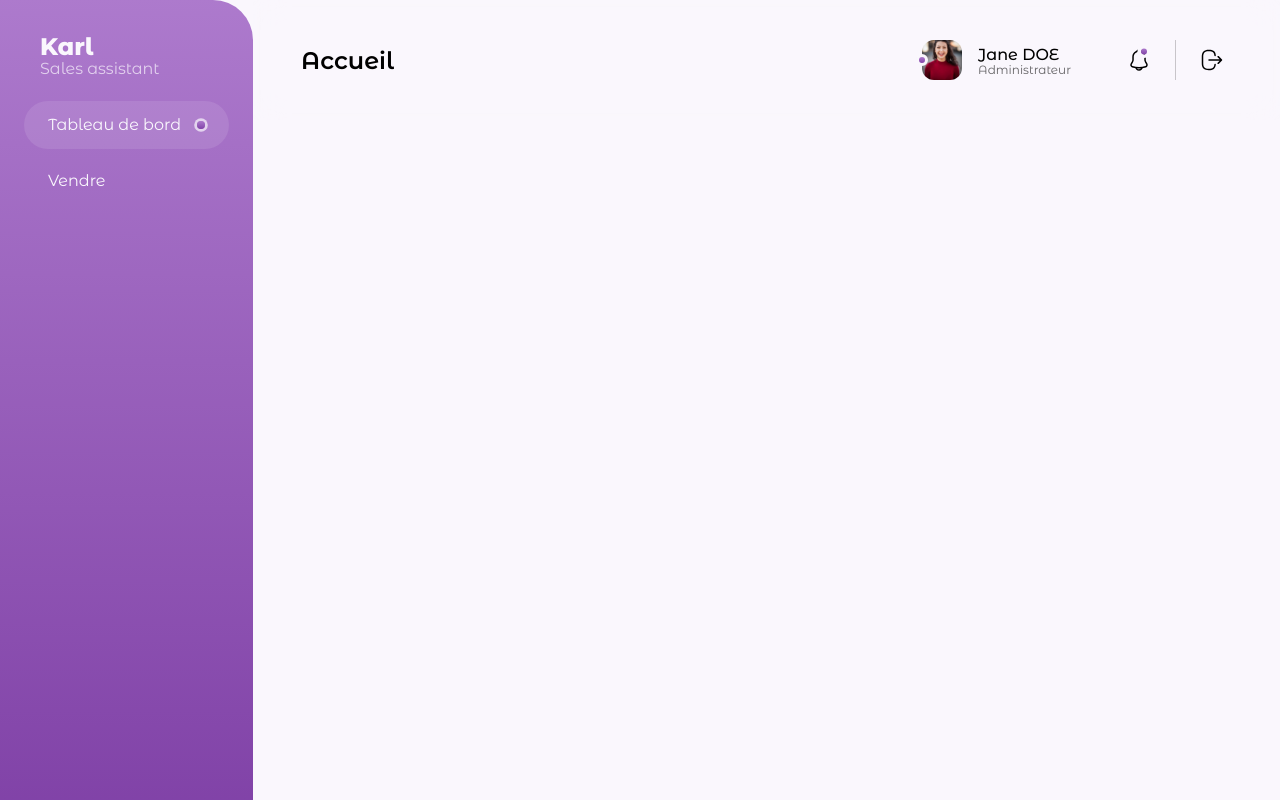
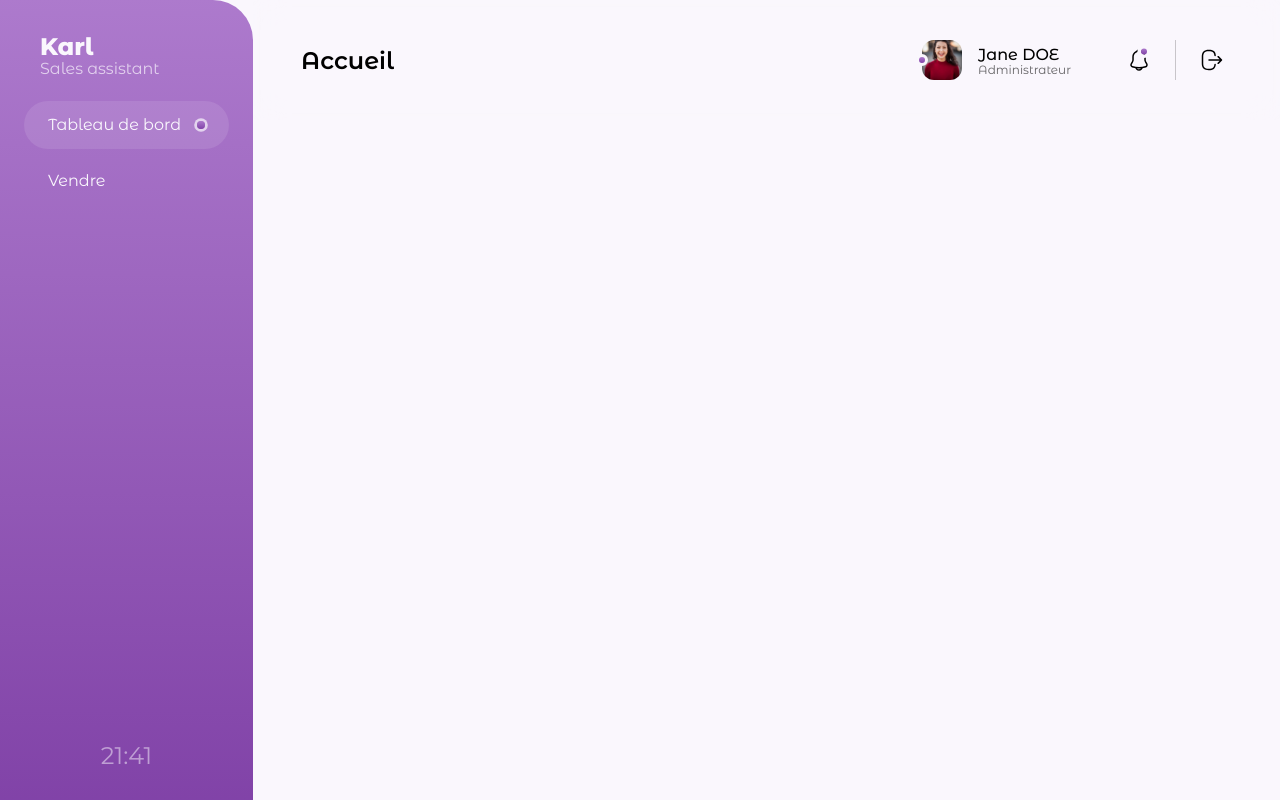
Before and after one commit to AmicaleCORE/Karl-Dashboard, a Vue app: page / in a window 1280 px wide. Built offline with nearby package versions, Linux system fonts and the light colour scheme.

Commit message:
:hammer: Update layout (add time)

```diff
--- a/src/layouts/AppLayout.vue
+++ b/src/layouts/AppLayout.vue
@@ -12,9 +12,9 @@
           <RouterLink to="/sell" active-class="active" class="sidebar__content__link">Vendre</RouterLink>
         </section>
 
-        <!-- TODO: Theme switcher
-        <section class="sidebar__content__theme"></section>
-        -->
+        <section class="sidebar__content__extra">
+          <p class="sidebar__content__extra--hour" v-if="hour">{{ hour }}</p>
+        </section>
       </main>
     </nav>
 
@@ -44,7 +44,7 @@
         </aside>
       </header>
 
-      <section class="page__content">
+      <section class="page__content" data-scroll>
         <RouterView />
       </section>
     </aside>
@@ -55,14 +55,26 @@
 import { defineComponent } from 'vue'
 import IconRenderer from '@/components/framework/misc/IconRenderer.vue'
 
+const date: Date = new Date()
 export default defineComponent({
   name: 'AppLayout',
   components: { IconRenderer },
   data: () => ({
     notifications: 1,
     username: 'Jane DOE',
-    role: 'Administrateur'
-  })
+    role: 'Administrateur',
+    hour: `${(date.getHours() < 10 ? '0' : '') + date.getHours()}:${(date.getMinutes() < 10 ? '0' : '') + date.getMinutes()}`
+  }),
+  created () {
+    setInterval(() => {
+      const now: Date = new Date()
+      const hours = now.getHours()
+      const minutes = now.getMinutes()
+      const seconds = now.getSeconds()
+
+      this.hour = `${(hours < 10 ? '0' : '') + hours}:${(minutes < 10 ? '0' : '') + minutes}`
+    }, 500)
+  }
 })
 </script>
 
@@ -107,6 +119,17 @@ export default defineComponent({
       gap: .5em
       display: flex
       flex-direction: column
+
+    &__extra
+      gap: 1em
+      display: flex
+      align-items: center
+      flex-direction: column
+
+      &--hour
+        opacity: .5
+        font-size: 1.5em
+        line-height: 100%
 
     &__link
       gap: 1em
```
